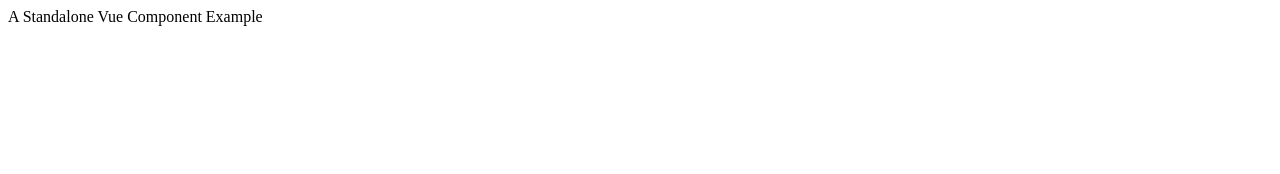
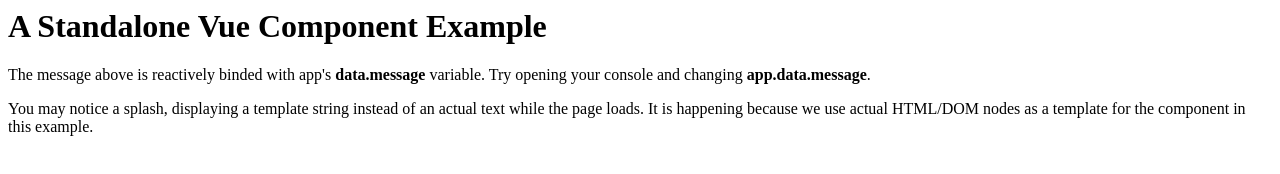
Before and after one commit to vuejs-example-apps/vue-examples-step-by-step, a plain HTML site: page index.html in a window 1280 px wide. Drawn offline with Linux system fonts and the light colour scheme.

Commit message:
full hello-world-like standalone example

```diff
--- a/index.html
+++ b/index.html
@@ -6,10 +6,22 @@
 
 <body>
     <div id="app">
-        {{ message }}
+
+        <h1>{{ message }}</h1>
+
+        <p>
+            The message above is reactively binded with app's <b>data.message</b> variable.
+            Try opening your console and changing <b>app.data.message</b>.
+        </p>
+
+        <p>
+            You may notice a splash, displaying a template string instead of an actual text while the page loads.
+            It is happening because we use actual HTML/DOM nodes as a template for the component in this example.
+        </p>
     </div>
 
     <script src="./js/vue@2.0.5.js"></script>
+
     <script>
         var app = new Vue({
           el: '#app',
```
